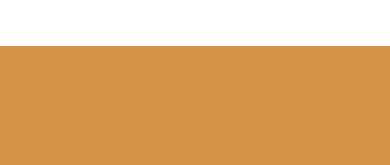
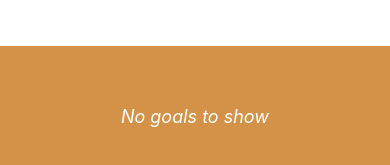
Before and after one commit to realericwang/CS5520, a React Native app: screen / in a window 390 px wide. Shown: the part 147-312 px from the top of the page. Built offline with nearby package versions, Linux system fonts and the light colour scheme.

Commit message:
show a text saying “No goals to show” in the bottom view if the goals list is empty. Showing “My goals”, if the user has added a goal.

```diff
--- a/App.js
+++ b/App.js
@@ -60,6 +60,16 @@ export default function App() {
           renderItem={({ item }) => (
             <GoalItem item={item} onDelete={handleDelete} />
           )}
+          ListEmptyComponent={
+            <Text style={styles.emptyListText}>No goals to show</Text>
+          }
+          ListHeaderComponent={
+            goals.length > 0 ? (
+              <View style={styles.headerContainer}>
+                <Text style={styles.headerText}>My Goals</Text>
+              </View>
+            ) : null
+          }
         />
       </View>
       <Input
@@ -102,4 +112,23 @@ const styles = StyleSheet.create({
     padding: 20,
     alignItems: "center",
   },
+  emptyListText: {
+    fontSize: 18,
+    color: '#fff',
+    textAlign: 'center',
+    marginTop: 20,
+    fontStyle: 'italic',
+  },
+  headerContainer: {
+    backgroundColor: '#4a69bd',
+    padding: 15,
+    marginBottom: 20,
+    borderRadius: 10,
+  },
+  headerText: {
+    fontSize: 18,
+    fontWeight: 'bold',
+    color: '#fff',
+    textAlign: 'center',
+  },
 });
```
